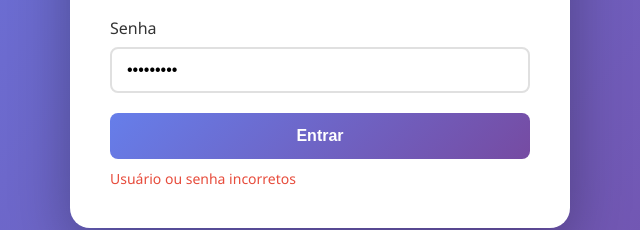
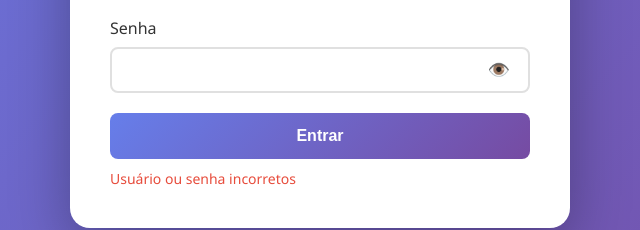
Before and after one commit to Somengil/PowerBiRepository, a plain HTML site: page index.html in a window 1280 px wide. Both pictures are taken after typing "Sample", "Sample123" into the empty fields and a click on the button "Entrar". Shown: the part 394-624 px from the top of the page, 320-960 px from the left. Drawn offline with Linux system fonts and the light colour scheme.

Commit message:
Update index.html

```diff
--- a/index.html
+++ b/index.html
@@ -78,6 +78,28 @@
         .form-group input:focus {
             outline: none;
             border-color: #667eea;
+        }
+
+        .password-wrapper {
+            position: relative;
+        }
+
+        .toggle-password {
+            position: absolute;
+            right: 15px;
+            top: 50%;
+            transform: translateY(-50%);
+            background: none;
+            border: none;
+            cursor: pointer;
+            font-size: 18px;
+            color: #666;
+            padding: 5px;
+            transition: color 0.3s;
+        }
+
+        .toggle-password:hover {
+            color: #667eea;
         }
 
         .btn-login {
@@ -213,7 +235,12 @@
 
                 <div class="form-group">
                     <label for="password">Senha</label>
-                    <input type="password" id="password" required autocomplete="current-password">
+                    <div class="password-wrapper">
+                        <input type="password" id="password" required autocomplete="current-password">
+                        <button type="button" class="toggle-password" onclick="togglePassword()" aria-label="Mostrar senha">
+                            👁️
+                        </button>
+                    </div>
                 </div>
 
                 <button type="submit" class="btn-login">Entrar</button>
@@ -259,40 +286,69 @@
         function handleLogin(event) {
             event.preventDefault();
 
-            const username = document.getElementById('username').value;
+            const username = document.getElementById('username').value.trim();
             const password = document.getElementById('password').value;
             const errorMessage = document.getElementById('errorMessage');
 
+            console.log('Tentativa de login:', username); // Para debug
+
             // Verifica credenciais
-            if (validUsers[username] && validUsers[username] === password) {
+            if (validUsers.hasOwnProperty(username) && validUsers[username] === password) {
                 // Login bem-sucedido
+                console.log('Login bem-sucedido!');
                 document.getElementById('loginForm').classList.add('hidden');
                 document.getElementById('dashboard').classList.add('active');
                 errorMessage.classList.remove('show');
 
                 // Salva sessão (expira ao fechar navegador)
                 sessionStorage.setItem('isLoggedIn', 'true');
+                sessionStorage.setItem('username', username);
             } else {
                 // Login falhou
+                console.log('Login falhou');
                 errorMessage.classList.add('show');
+                document.getElementById('password').value = '';
             }
+
+            return false;
         }
 
         function handleLogout() {
             sessionStorage.removeItem('isLoggedIn');
+            sessionStorage.removeItem('username');
             document.getElementById('loginForm').classList.remove('hidden');
             document.getElementById('dashboard').classList.remove('active');
             document.getElementById('username').value = '';
             document.getElementById('password').value = '';
+            document.getElementById('errorMessage').classList.remove('show');
+        }
+
+        function togglePassword() {
+            const passwordInput = document.getElementById('password');
+            const toggleButton = document.querySelector('.toggle-password');
+
+            if (passwordInput.type === 'password') {
+                passwordInput.type = 'text';
+                toggleButton.textContent = '🙈';
+                toggleButton.setAttribute('aria-label', 'Ocultar senha');
+            } else {
+                passwordInput.type = 'password';
+                toggleButton.textContent = '👁️';
+                toggleButton.setAttribute('aria-label', 'Mostrar senha');
+            }
         }
 
         // Verifica se já está logado ao carregar a página
-        window.onload = function() {
+        window.addEventListener('DOMContentLoaded', function() {
             if (sessionStorage.getItem('isLoggedIn') === 'true') {
                 document.getElementById('loginForm').classList.add('hidden');
                 document.getElementById('dashboard').classList.add('active');
             }
-        };
+
+            // Adiciona listener para Enter no formulário
+            const form = document.querySelector('form');
+            form.addEventListener('submit', handleLogin);
+        });
     </script>
 </body>
 </html>
```
